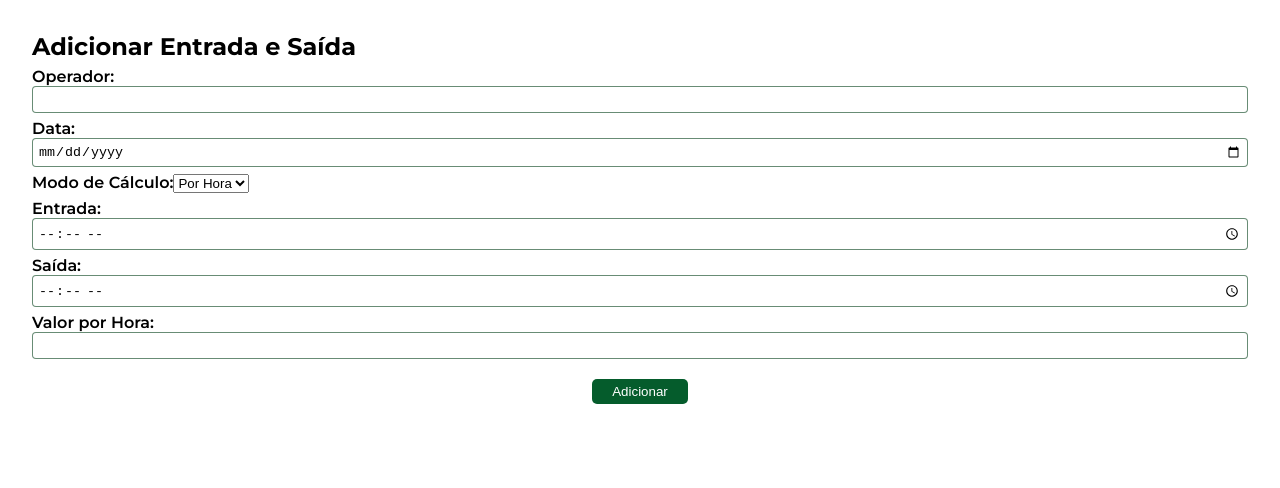
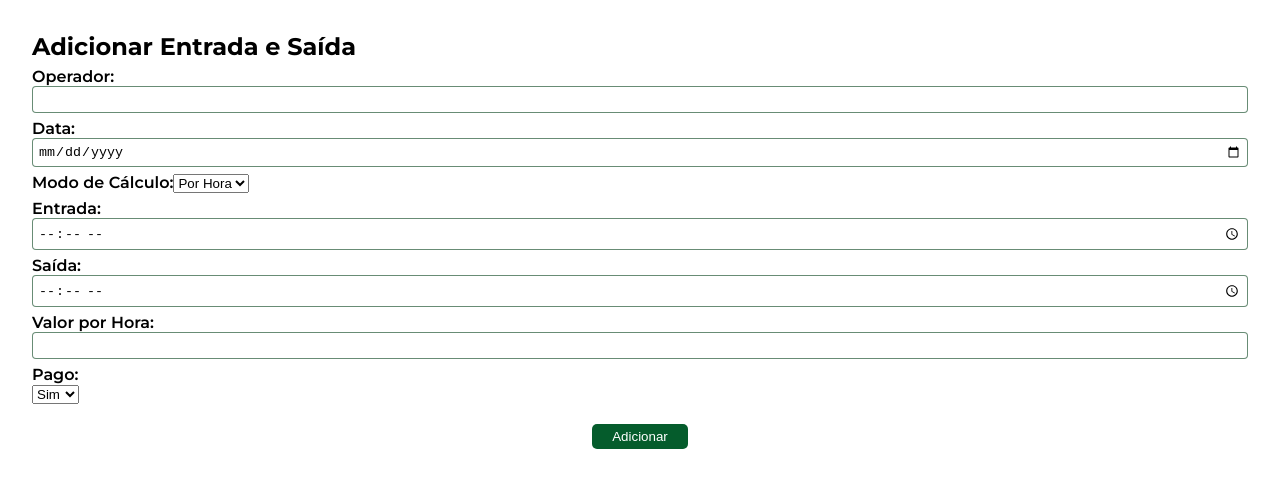
Before and after one commit to kelson-cosme/controle-diaria-caminhoes, a React (Vite) app: page /adicionar in a window 1280 px wide. Shown: the top 488 px of the page. Built offline with nearby package versions, Linux system fonts and the light colour scheme.

Commit message:
campo de pago e nao pago

```diff
--- a/src/pages/adicionar/Adicionar.jsx
+++ b/src/pages/adicionar/Adicionar.jsx
@@ -12,6 +12,7 @@ function Adicionar({ placa, refresh }) {
   const [valorHora, setValorHora] = useState("");
   const [valorDiaria, setValorDiaria] = useState("");
   const [loading, setLoading] = useState(false); // Estado para loading
+  const [pagamento, setPagamento] = useState(true)
 
   const formatarIDData = (dataEscolhida) => {
     const [ano, mes, dia] = dataEscolhida.split("-");
@@ -45,6 +46,7 @@ function Adicionar({ placa, refresh }) {
         saida: modo === "hora" ? saida : "diaria",
         valor: modo === "hora" ? valorHora : valorDiaria,
         modo,
+        pagamento: modo === "hora" ? pagamento : pagamento,
       });
 
       alert("Dados adicionados com sucesso!");
@@ -141,6 +143,16 @@ function Adicionar({ placa, refresh }) {
           </div>
         )}
 
+            <div>
+              <label>Pago: </label> <br />
+              <select value={pagamento}
+                onChange={(e) => setPagamento(e.target.value === "true")}
+              >
+                <option value={true}>Sim</option>
+                <option value={false}>Não</option>
+              </select>
+            </div>
+
         <button type="submit" disabled={loading}>
           {loading ? "Aguarde..." : "Adicionar"}
         </button>
--- a/src/pages/detalhes/Detalhes.jsx
+++ b/src/pages/detalhes/Detalhes.jsx
@@ -66,7 +66,9 @@ function Detalhes() {
               tempoTotalEmHoras: tempoEmHoras,
               valorHora: data.valor,
               valorTotal: tempoEmHoras * data.valor,
-              modo: "hora"
+              modo: "hora",
+              pagamento: data.pagamento
+
             };
           }
           // Se for "diaria", apenas exibir os valores fixos, sem cálculo de tempo
@@ -81,12 +83,13 @@ function Detalhes() {
                 tempoTotalEmHoras: 0,
                 valorTotal: parseFloat(data.valor) || 0, // Pega o valor fixo do Firebase
                 modo: "diaria",
-                valorHora: data.valor
+                valorHora: data.valor,
+                pagamento: data.pagamento
             };
 
 
       }).filter(dado => dado !== null);
-
+      console.log(dados)
       setDetalhes(dados);
     } catch (error) {
       console.error("Erro ao buscar os detalhes:", error);
@@ -121,7 +124,10 @@ const salvarEdicao = async () => {
         // Se for "diária", só permite atualizar o valor
         if (registroEdicao.modo === "diaria") {
             await updateDoc(docRef, {
-                valor: registroEdicao.valorTotal.toString() // Salva como string para evitar erro
+                operador: registroEdicao.operador,
+                valor: registroEdicao.valorTotal.toString(), // Salva como string para evitar erro
+                pagamento: registroEdicao.pagamento
+
             });
         } else {
             // Se for "hora", permite editar todos os campos
@@ -129,7 +135,8 @@ const salvarEdicao = async () => {
               operador: registroEdicao.operador,
               entrada: registroEdicao.entradaFormatada, // Apenas "HH:mm"
               saida: registroEdicao.saidaFormatada,     // Apenas "HH:mm"
-              valor: registroEdicao.valorHora
+              valor: registroEdicao.valorHora,
+              pagamento: registroEdicao.pagamento
             });
         }
 
@@ -197,7 +204,10 @@ const salvarEdicao = async () => {
         <div className="dadosEntradas">
           <ul>
             {detalhes.map((entrada) => (
-              <li key={entrada.id}>
+              <li style={{ background: entrada.pagamento ? "#d5fac4" : "#8bae7c",
+                          color: entrada.pagamento ? "black" : "#9b0803"
+                        }}
+                        key={entrada.id}>
                 <p>{entrada.id}</p>
                 <p>{entrada.operador}</p>
                 <p>{entrada.entradaFormatada}</p>
@@ -270,6 +280,16 @@ const salvarEdicao = async () => {
                 onChange={(e) => setRegistroEdicao({ ...registroEdicao, valorHora: e.target.value })}
               />
             </div>
+
+            <div>
+              <label>Pago: </label>
+              <select value={registroEdicao.pagamento} name="" id=""
+                onChange={(e) => setRegistroEdicao({...registroEdicao, pagamento: e.target.value === "true"})}
+              >
+                <option value="true">Sim</option>
+                <option value="false">Não</option>
+              </select>
+            </div>
           </>
         ) : (
           // Apenas exibe o campo de valor para modo "diária"
@@ -280,7 +300,20 @@ const salvarEdicao = async () => {
               value={registroEdicao.valorTotal}
               onChange={(e) => setRegistroEdicao({ ...registroEdicao, valorTotal: e.target.value })}
             />
+
+            <div>
+              <label>Pago: </label>
+              <select value={registroEdicao.pagamento} name="" id=""
+                onChange={(e) => setRegistroEdicao({...registroEdicao, pagamento: e.target.value === "true"})}
+              >
+                <option value={true}>Sim</option>
+                <option value={false}>Não</option>
+              </select>
+            </div>
+
           </div>
+
+
         )}
       </form>
 
```
